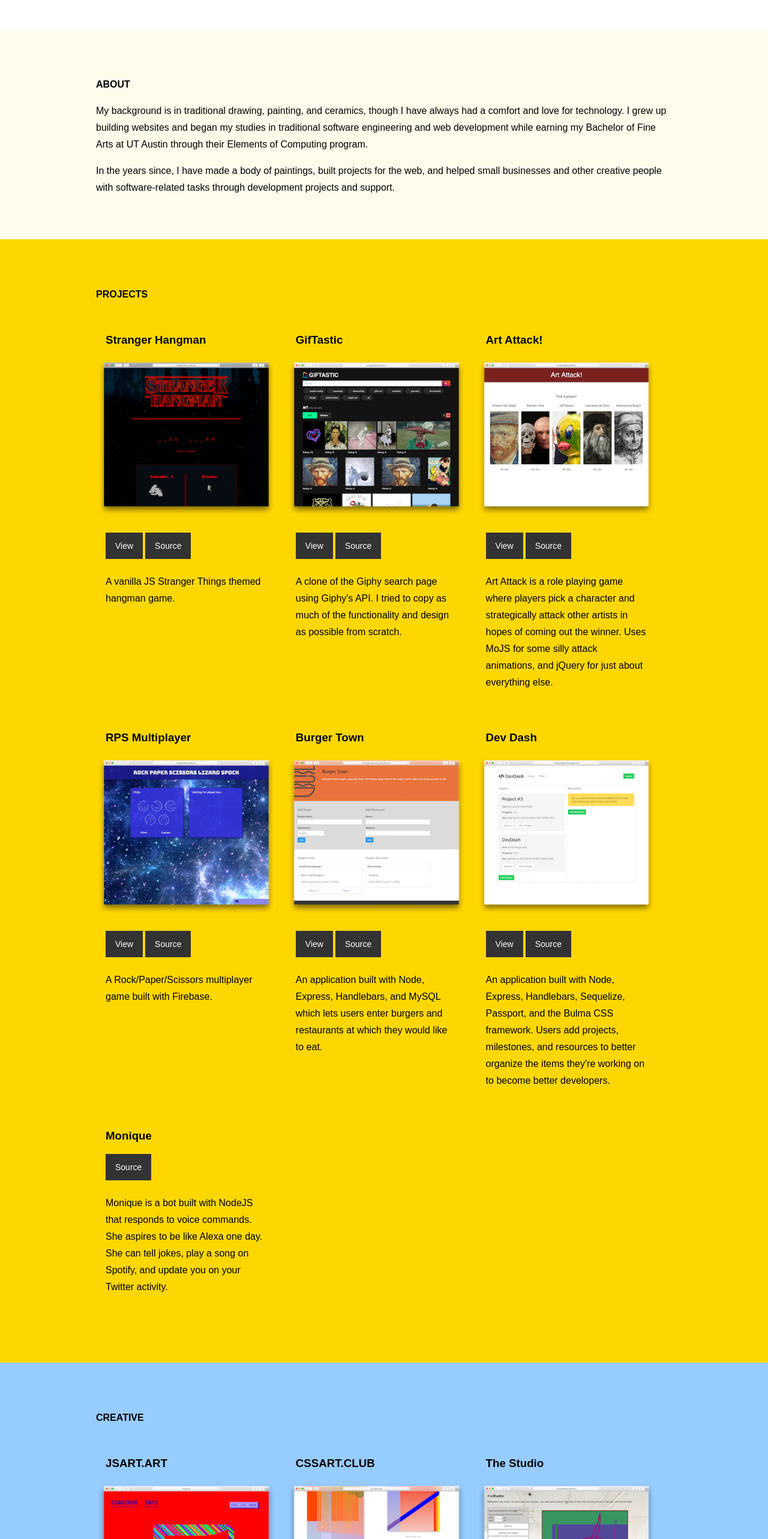
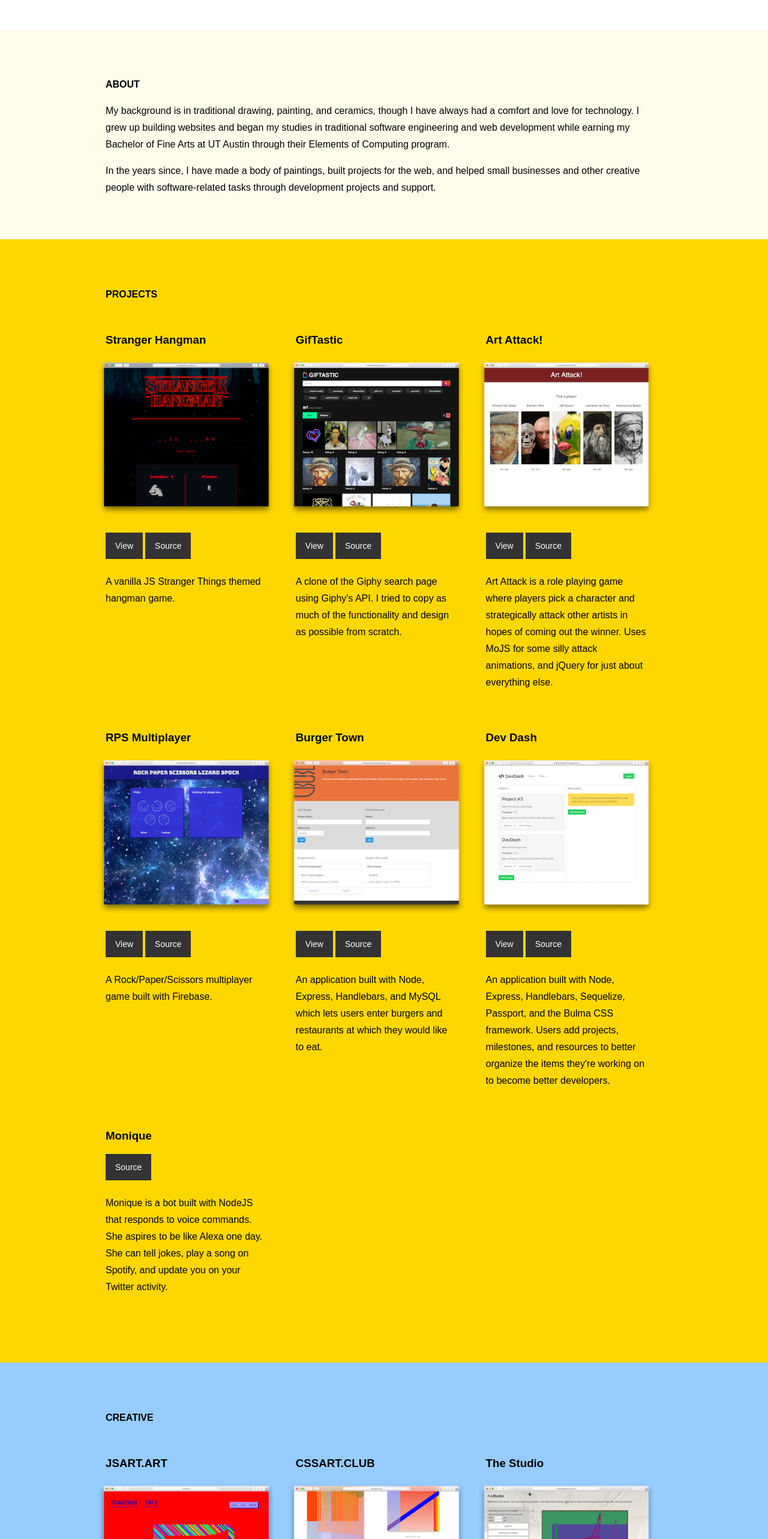
Before and after one commit to alightedlamp/ph-portfolio, a React (Create React App) app: page / in a window 1280 px wide. Shown: the part 780-3346 px from the top of the page at 60% size. Built offline with nearby package versions, Linux system fonts and the light colour scheme; a web font is replaced by a local one.

Commit message:
Make padding consistent

```diff
--- a/src/components/content/About.js
+++ b/src/components/content/About.js
@@ -5,15 +5,15 @@ class About extends Component {
     return (
       <div id="about" className="bg-washed-yellow black ph5 pv5 center">
         <div className="content">
-          <h2 className="f5 ttu mb3">About</h2>
-          <p className="mb2">
+          <h2 className="f5 ttu mb3 mh3">About</h2>
+          <p className="mb2 mh3">
             My background is in traditional drawing, painting, and ceramics,
             though I have always had a comfort and love for technology. I grew
             up building websites and began my studies in traditional software
             engineering and web development while earning my Bachelor of Fine
             Arts at UT Austin through their Elements of Computing program.
           </p>
-          <p className="mb2">
+          <p className="mb2 mh3">
             In the years since, I have made a body of paintings, built projects
             for the web, and helped small businesses and other creative people
             with software-related tasks through development projects and
--- a/src/components/content/Contact.js
+++ b/src/components/content/Contact.js
@@ -5,8 +5,8 @@ class Contact extends Component {
     return (
       <div id="contact" className="bg-washed-blue black ph5 pv5 center">
         <div className="content">
-          <h2 className="f5 ttu mb3">Contact</h2>
-          <p className="mb2">
+          <h2 className="f5 ttu mb3 mh3">Contact</h2>
+          <p className="mb2 mh3">
             For general inquiries, please{' '}
             <a
               className="link dim navy underline"
--- a/src/components/content/Projects.js
+++ b/src/components/content/Projects.js
@@ -51,7 +51,7 @@ class Projects extends Component {
       <div>
         <div id="projects" className="bg-yellow black ph5 pv5 center">
           <div className="content">
-            <h2 className="f5 ttu mb3">Projects</h2>
+            <h2 className="f5 ttu mb3 mh3">Projects</h2>
             <div className="projects">
               <div className="gallery flex flex-wrap mv3">
                 {this.state.projects.map(project =>
@@ -66,7 +66,7 @@ class Projects extends Component {
           className="bg-light-blue black ph5 pv5 center"
         >
           <div className="content">
-            <h2 className="f5 ttu mb3">Creative</h2>
+            <h2 className="f5 ttu mb3 mh3">Creative</h2>
             <div className="projects">
               <div className="gallery flex flex-wrap mv3">
                 {this.state.art.map(project => this.renderProject(project))}
```
